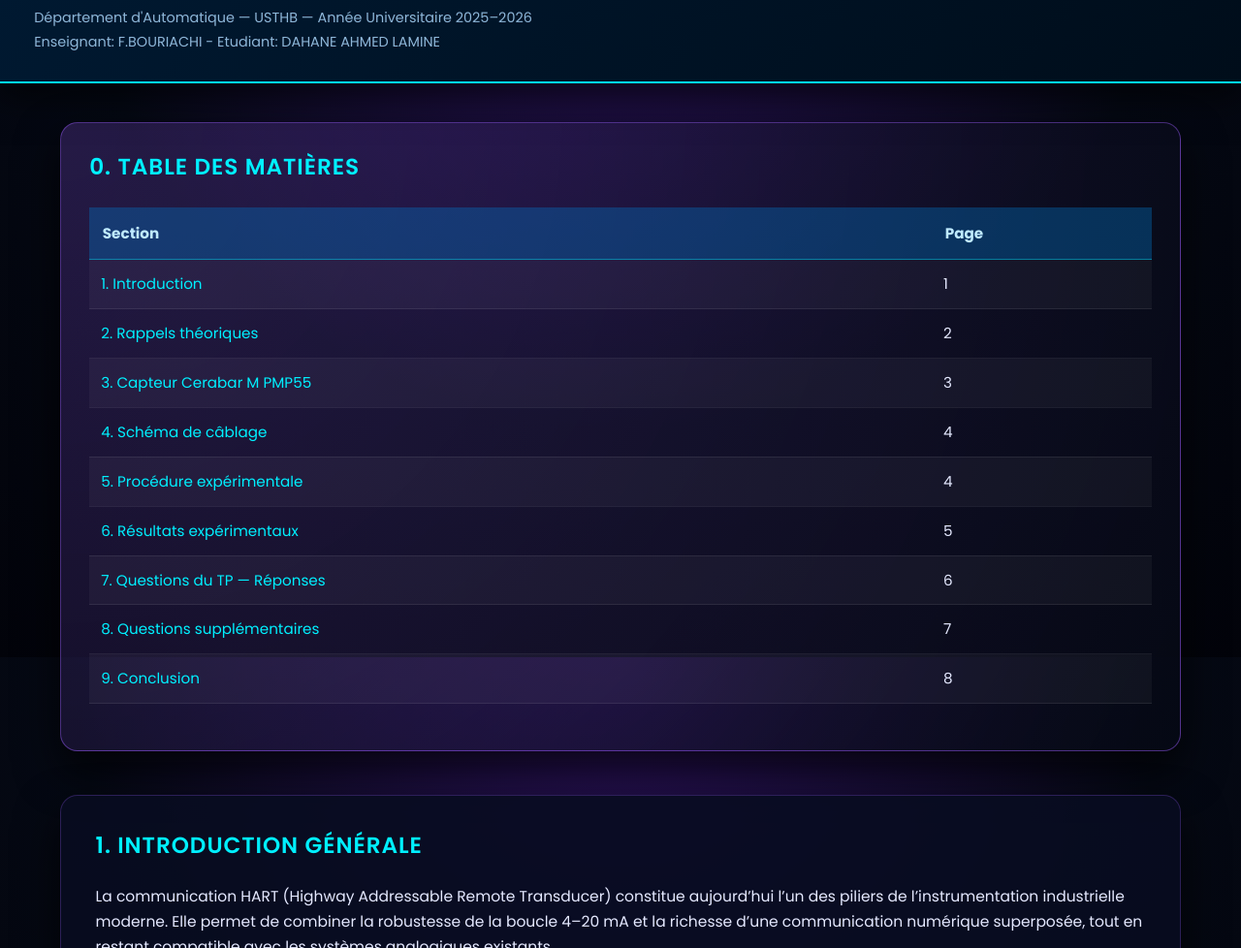
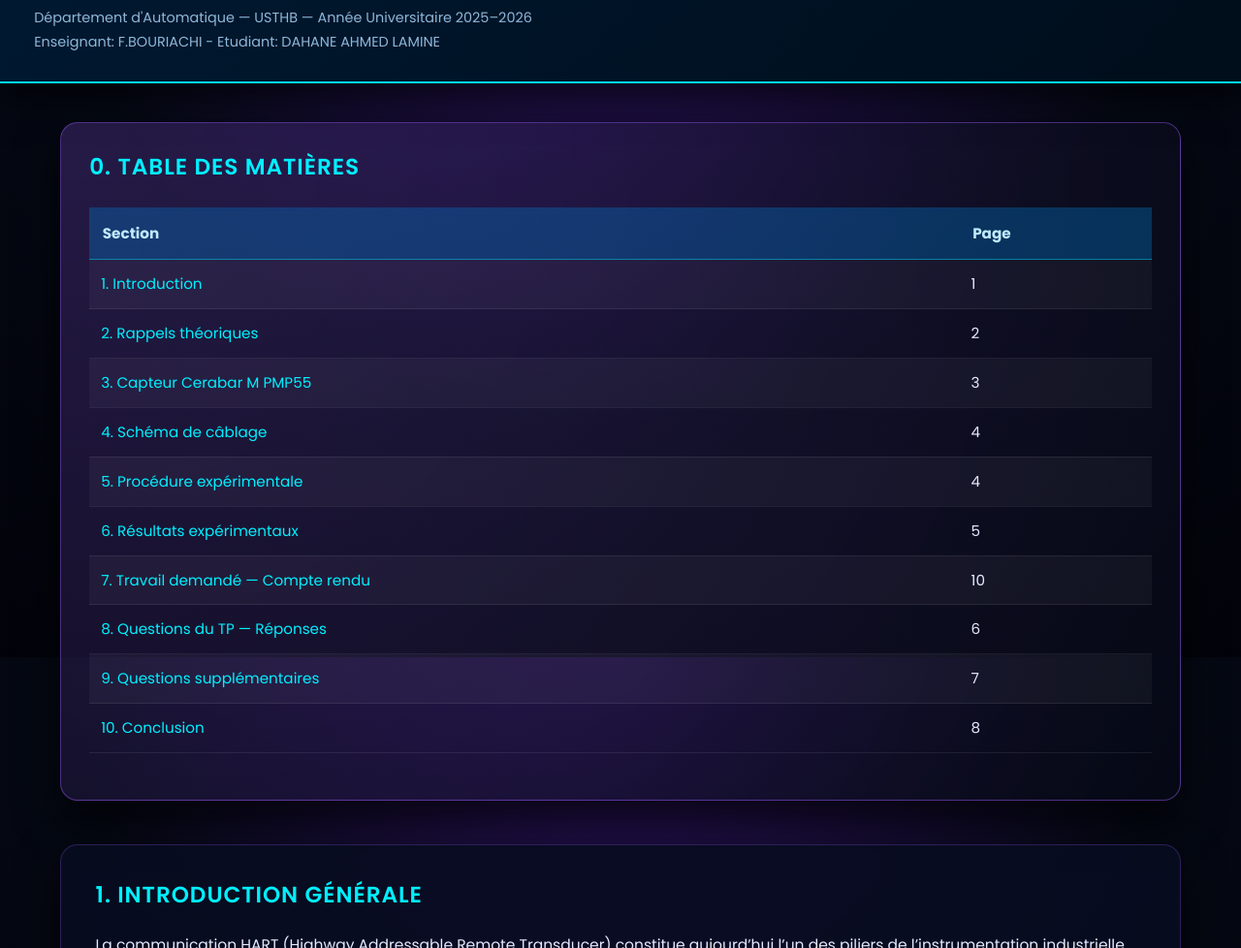
Before and after one commit to dahaneahmed4/tp1-bcrii, a plain HTML site: page index.html in a window 1280 px wide. Shown: the part 122-1100 px from the top of the page at 97% size. Drawn offline with Linux system fonts and the light colour scheme.

Commit message:
Update index.html

```diff
--- a/index.html
+++ b/index.html
@@ -236,9 +236,10 @@
             <tr><td><a href="#schema">4. Schéma de câblage</a></td><td>4</td></tr>
             <tr><td><a href="#procedure">5. Procédure expérimentale</a></td><td>4</td></tr>
             <tr><td><a href="#resultats">6. Résultats expérimentaux</a></td><td>5</td></tr>
-            <tr><td><a href="#questions-tp">7. Questions du TP — Réponses</a></td><td>6</td></tr>
-            <tr><td><a href="#questions-sup">8. Questions supplémentaires</a></td><td>7</td></tr>
-            <tr><td><a href="#conclusion">9. Conclusion</a></td><td>8</td></tr>
+            <tr><td><a href="#compte-rendu">7. Travail demandé — Compte rendu</a></td><td>10</td></tr>
+            <tr><td><a href="#questions-tp">8. Questions du TP — Réponses</a></td><td>6</td></tr>
+            <tr><td><a href="#questions-sup">9. Questions supplémentaires</a></td><td>7</td></tr>
+            <tr><td><a href="#conclusion">10. Conclusion</a></td><td>8</td></tr>
         </table>
     </section>
 
```
